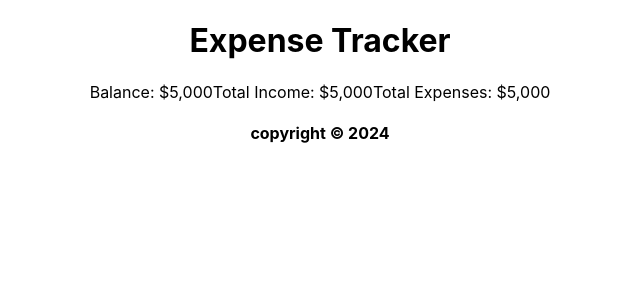
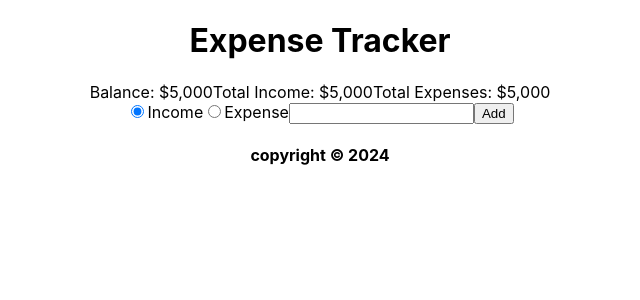
Before and after one commit to enowmbi/expense-tracker-react, a React (Create React App) app: page / in a window 1280 px wide. Shown: the top 300 px of the page, without its empty margins (320-960 px from the left). Built offline with nearby package versions, Linux system fonts and the light colour scheme.

Commit message:
Add new transaction form

```diff
--- a/src/App.js
+++ b/src/App.js
@@ -1,6 +1,7 @@
 import './App.css';
 import Header from './components/Header'
 import IncomeExpenseSummary from './components/IncomeExpenseSummary'
+import NewTransactionForm from './components/NewTransactionForm'
 import Footer from './components/Footer'
 
 function App() {
@@ -8,6 +9,7 @@ function App() {
     <div className="App">
       <Header title="Expense Tracker" />
       <IncomeExpenseSummary />
+      <NewTransactionForm />
       <Footer />
     </div>
   );
--- a/src/components/NewTransactionForm.js
+++ b/src/components/NewTransactionForm.js
@@ -0,0 +1,14 @@
+const NewTransactionForm = () =>{
+   return(
+      <form>
+       <input type='radio' checked name="inc" />
+       <label>Income</label>
+       <input type='radio' name="inc" />
+       <label>Expense</label>
+       <input type="number" required />
+       <button>Add</button>
+      </form>
+   )
+}
+
+export default NewTransactionForm
```
